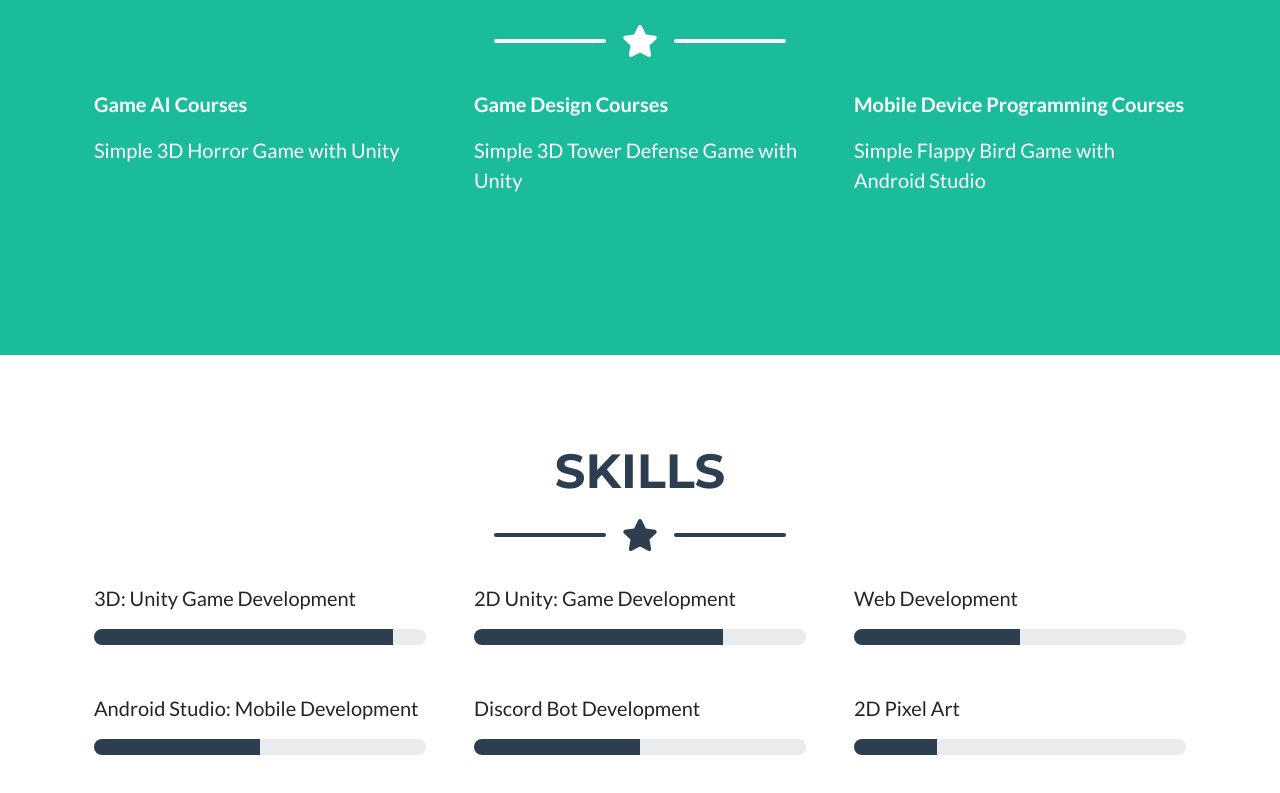
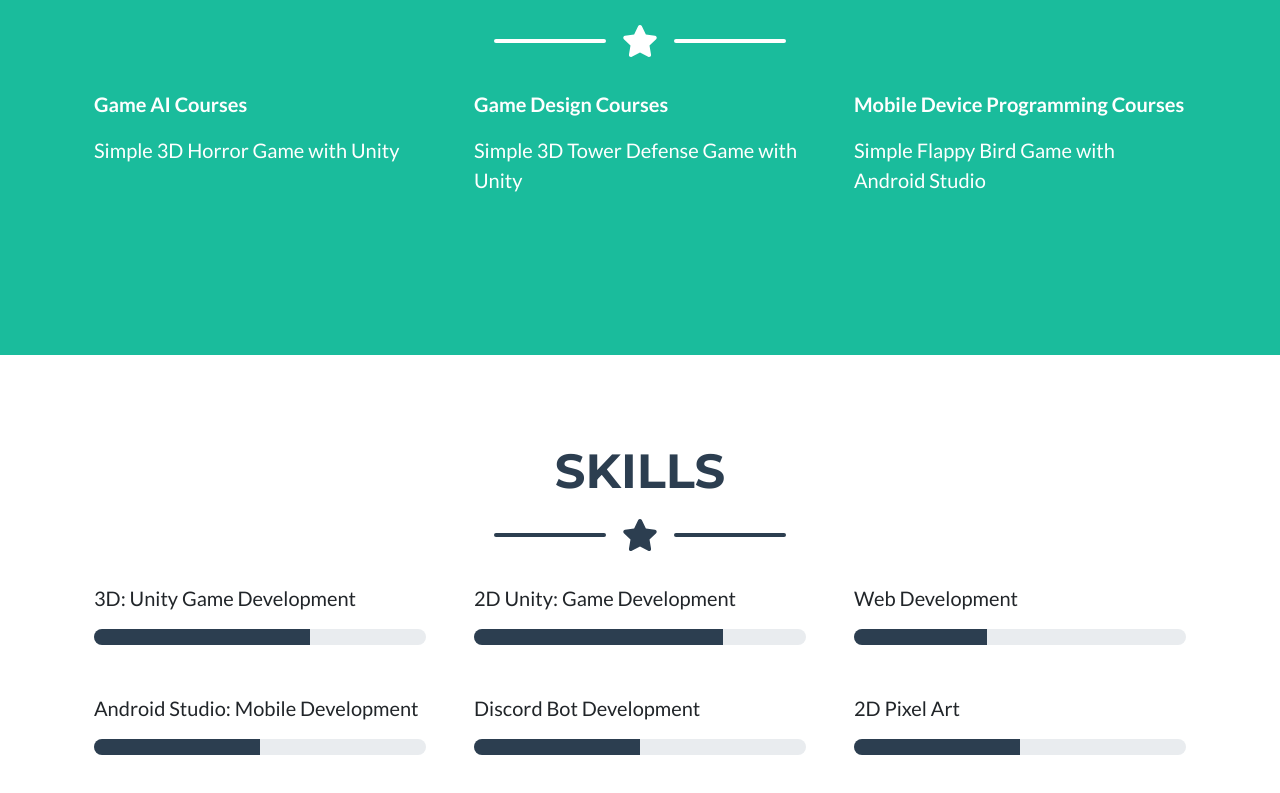
Before and after one commit to Shiina011/resume, a plain HTML site: page index.html in a window 1280 px wide. Shown: the part 1985-2778 px from the top of the page. Drawn offline with nearby package versions, Linux system fonts and the light colour scheme.

Commit message:
Update index.html

```diff
--- a/index.html
+++ b/index.html
@@ -194,7 +194,7 @@
                     <div class="col-md-6 col-lg-4 mb-5">
                         <p class="lead">3D: Unity Game Development</p>
                         <div class="progress">
-                            <div class="progress-bar bg-secondary" role="progressbar" style="width: 90%" aria-valuenow="90" aria-valuemin="0" aria-valuemax="100"></div>
+                            <div class="progress-bar bg-secondary" role="progressbar" style="width: 65%" aria-valuenow="65" aria-valuemin="0" aria-valuemax="100"></div>
                         </div>
                         <!-- To configure the contact form email address, go to mail/contact_me.php and update the email address in the PHP file on line 19.-->
                         <!-- <form id="contactForm" name="sentMessage" novalidate="novalidate">
@@ -240,7 +240,7 @@
                     <div class="col-md-6 col-lg-4 mb-5">
                         <p class="lead">Web Development</p>
                         <div class="progress">
-                            <div class="progress-bar bg-secondary" role="progressbar" style="width: 50%" aria-valuenow="50" aria-valuemin="0" aria-valuemax="100"></div>
+                            <div class="progress-bar bg-secondary" role="progressbar" style="width: 40%" aria-valuenow="40" aria-valuemin="0" aria-valuemax="100"></div>
                         </div>
                     </div>
                     <div class="col-md-6 col-lg-4 mb-5">
@@ -258,7 +258,7 @@
                     <div class="col-md-6 col-lg-4 mb-5">
                         <p class="lead">2D Pixel Art</p>
                         <div class="progress">
-                            <div class="progress-bar bg-secondary" role="progressbar" style="width: 25%" aria-valuenow="25" aria-valuemin="0" aria-valuemax="100"></div>
+                            <div class="progress-bar bg-secondary" role="progressbar" style="width: 50%" aria-valuenow="50" aria-valuemin="0" aria-valuemax="100"></div>
                         </div>
                     </div>
                     <!-- <div class="text-center m-auto">
```
